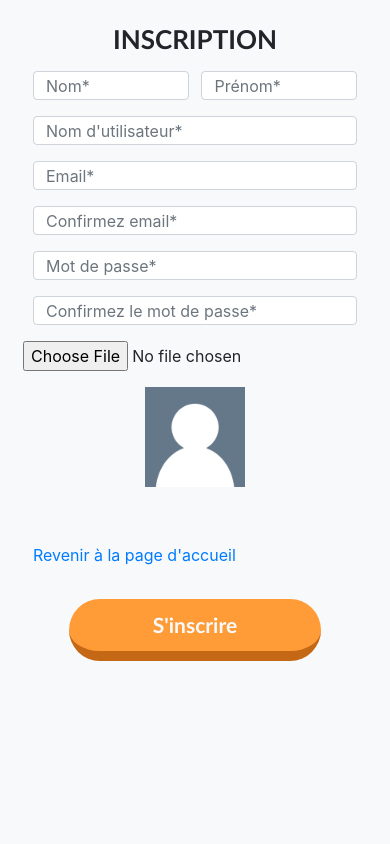
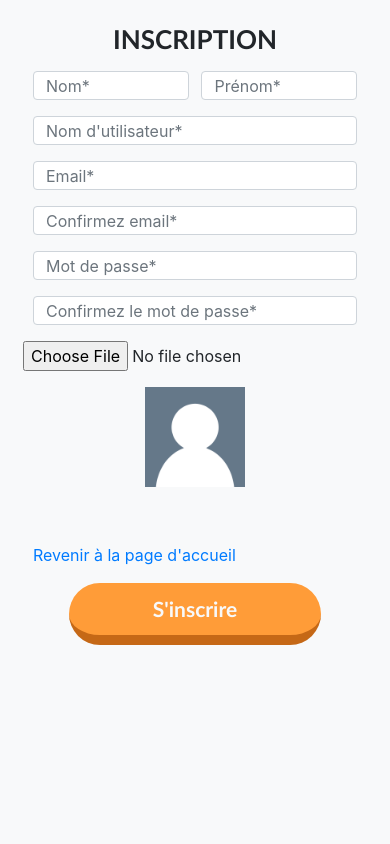
Before and after one commit to francois-simao/escape-game, a PHP site: page /registration.php in a window 390 px wide. Run offline with PHP 8.4, Linux system fonts and the light colour scheme.

Commit message:
modifications responsive et button

```diff
--- a/registration.php
+++ b/registration.php
@@ -175,7 +175,7 @@ if(!empty($userinfo['image'])){
 
                             <a href="index.php" class="mb-3 text-left">Revenir à la page d'accueil</a>
                             <div class="d-flex justify-content-center">
-                                <input type="submit" value="S'inscrire" class="mt-3 btn-play-header text-light btn-inscription-width" name="inscription">
+                                <input type="submit" value="S'inscrire" class="mb-3 btn-play-header text-light btn-inscription-width" name="inscription">
                             </div>
                         </div>
                     </form>
```
